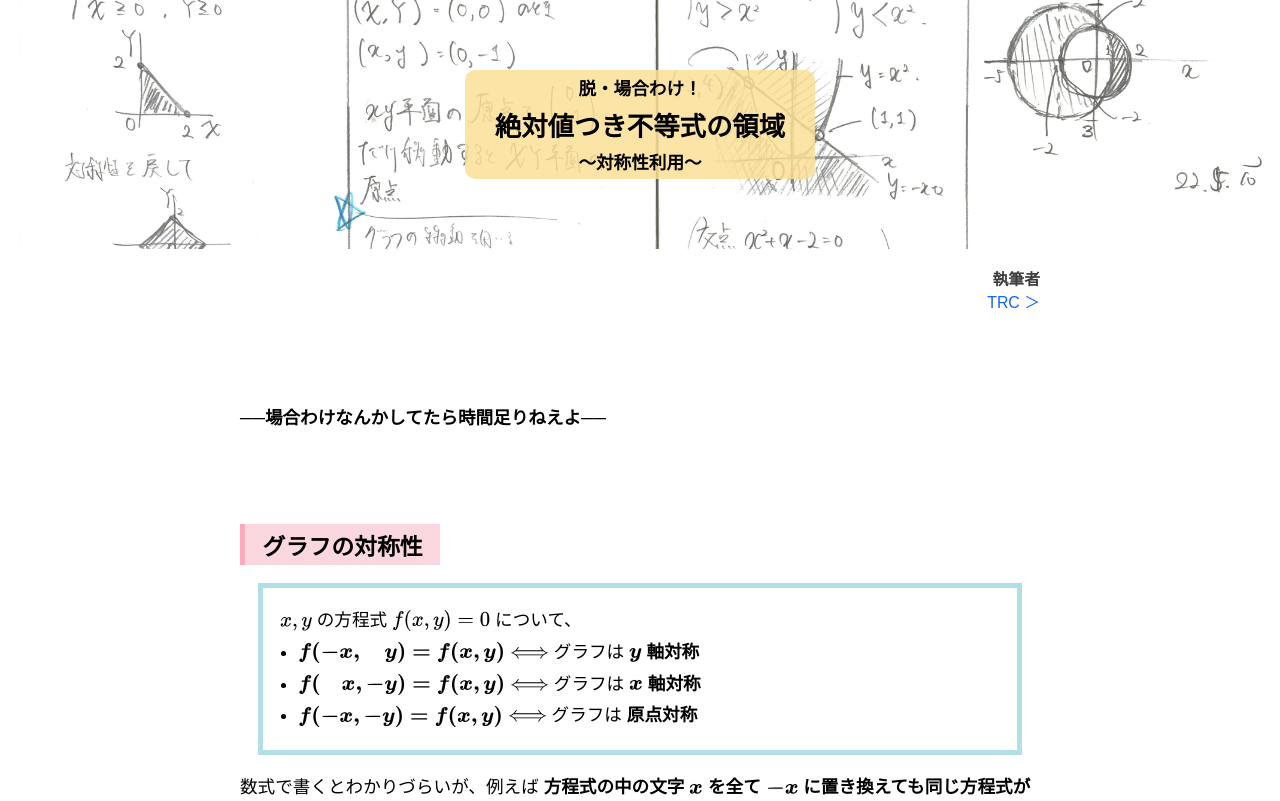
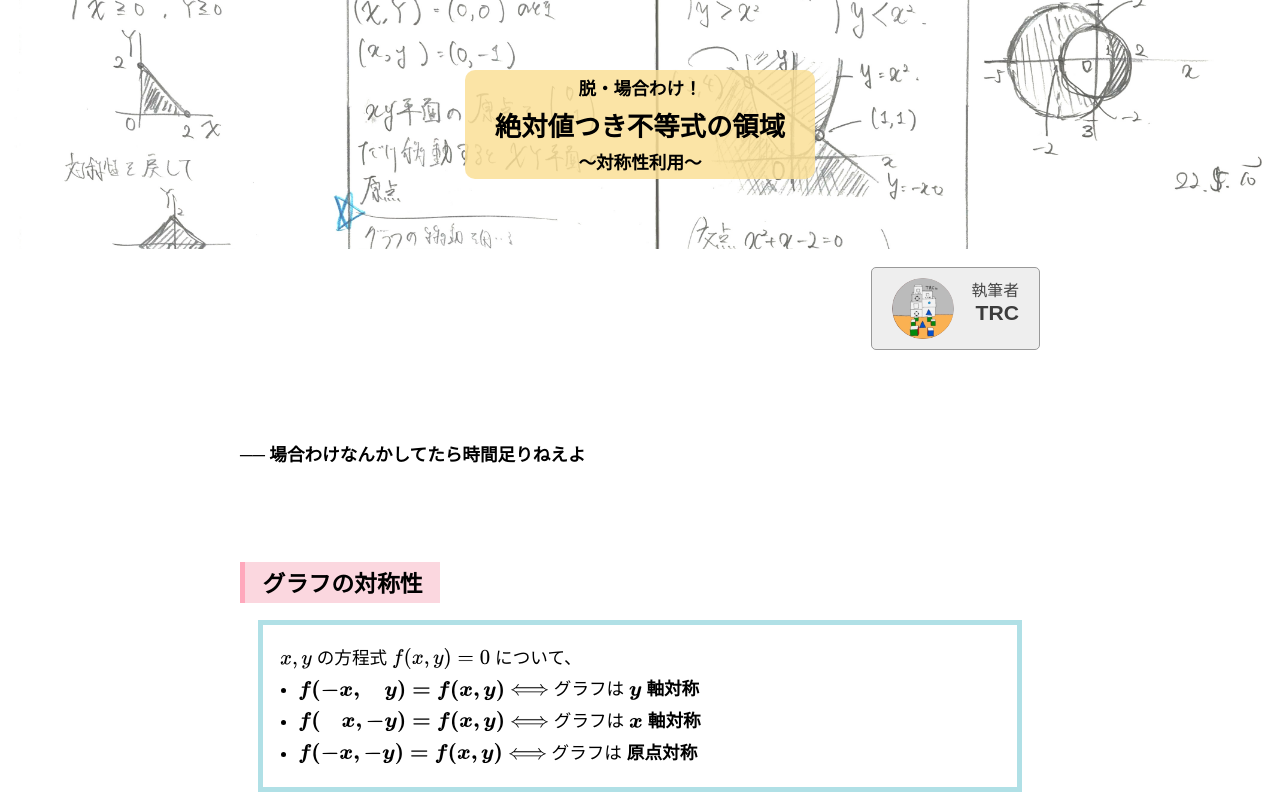
Before and after one commit to mtm9-math/mtm9-math.github.io, a PHP site: page /article/algegeo/area/area-symmetry/index.html in a window 1280 px wide. Shown: the part 86-887 px from the top of the page. Run offline with PHP 8.4, Linux system fonts and the light colour scheme; some libraries are stand-ins or nearby versions.

Commit message:
author-card

```diff
--- a/-css/author.css
+++ b/-css/author.css
@@ -1,4 +1,4 @@
-.author {
+.author_div {
   display: grid;
   grid-template-rows: 1rem max-content;
   grid-template-columns: max-content 1fr;
--- a/-css/master.css
+++ b/-css/master.css
@@ -120,7 +120,7 @@ img {
 .hero-subtitle {
   display: block;
   font-size: 1rem;
-  font-weight: bolder;
+  font-weight: bold;
 }
 
 
@@ -259,6 +259,34 @@ img {
 .info dd {
   display: inline;
 } */
+.author-card {
+  margin-left: auto;
+  width: fit-content;
+  height: fit-content;
+}
+.author-card a {
+  padding: 10px 20px;
+  width: fit-content;
+  border: #999 solid 1px;
+  border-radius: 5px;
+  background-color: #eee;
+  display: flex;
+}
+.author-card img {
+  height: 3.5rem;
+  border-radius: 50%;
+  margin-right: 1rem;
+}
+.author {
+  font-size: 1.2rem;
+  font-weight: bold;
+}
+.author_title {
+  display: block;
+  color: #444;
+  font-weight: normal;
+  font-size: 0.9rem;
+}
 
 
 
@@ -324,7 +352,7 @@ img {
 .saying {
   margin: 0;
   font-family: serif;
-  font-weight: bolder;
+  font-weight: bold;
   line-height: 2rem;
 }
 .saying cite {
@@ -431,7 +459,7 @@ strong {
   padding: 0 0.5rem;
   background-color: #dbe4e7;
   border-radius: 0.3rem;
-  font-weight: bolder;
+  font-weight: bold;
 }
 
 /* 場所どうする？てか綺麗にしなさい */
@@ -442,7 +470,7 @@ strong {
   background-color: #ffcc56;
   border: rgb(255, 255, 255) solid 1px;
   border-radius: 0.3rem;
-  font-weight: bolder;
+  font-weight: bold;
   color: #333;
 }
 
@@ -508,7 +536,7 @@ strong {
 }
 .articlecard_title {
   margin: 1rem 0;
-  font-weight: bolder;
+  font-weight: bold;
   text-align: center;
   line-height: 1.5rem;
 }
--- a/-css/master_old.css
+++ b/-css/master_old.css
@@ -116,7 +116,7 @@ body > footer {
   background-color:crimson;
   color: white;
   font-size: 1.2rem;
-  font-weight: bolder;
+  font-weight: bold;
   border-radius: 0.3rem;
 }
 
@@ -240,7 +240,7 @@ p {
 
 .saying {
   font-family: serif;
-  font-weight: bolder;
+  font-weight: bold;
 }
 .saying cite {
   display: block;
--- a/article/algegeo/area/area-symmetry/index.html
+++ b/article/algegeo/area/area-symmetry/index.html
@@ -68,17 +68,22 @@
         </div>
       </div>
       <div class="info hz-container">
-        <dl>
-          <dt>執筆者</dt><dd><a href="../../../../about/author.html" class="link-arrow">TRC</a></dd>
-          <!-- <dt>更新日</dt><dd>22.05.11</dd> -->
-        </dl>
+        <div class="author-card">
+          <a href="../../../../about/author.html">
+            <img src="../../../../-img/-icon/TRC.jpeg" alt="">
+            <div class="author">
+              <span class="author_title">執筆者</span>
+              TRC
+            </div>
+          </a>
+        </div>
       </div>
     </section>
 
     <main class="hz-container main">
       <section>
         <blockquote class="saying">
-          ──場合わけなんかしてたら時間足りねえよ──
+          <nobr>── 場合わけなんかしてたら<wbr>時間足りねえよ</nobr>
         </blockquote>
       </section>
 
```
Also changed, not shown: about/author.html (+6 -6 lines), 1 other file.
